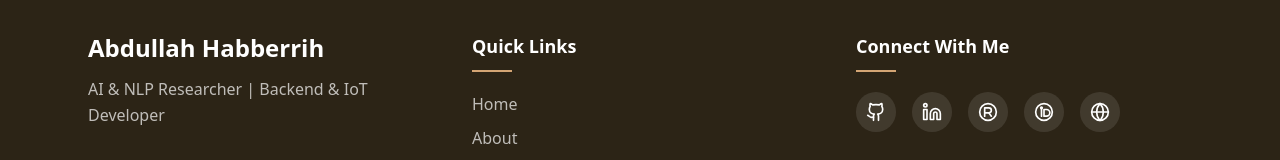
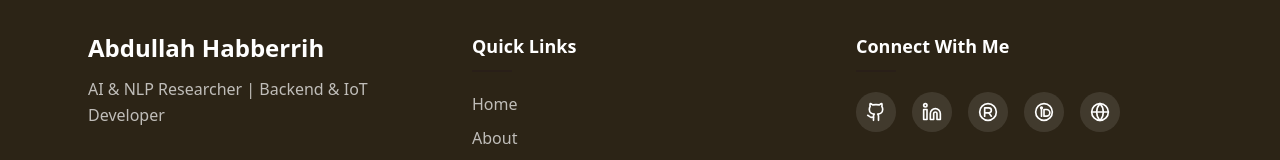
Before and after one commit to habberrih/portfolio, a Next.js app: page / in a window 1280 px wide. Shown: the part 10551-10711 px from the top of the page. Built offline with nearby package versions, Linux system fonts and the light colour scheme.

Commit message:
fix: update footer component styles for improved theme consistency

```diff
--- a/src/components/footer.tsx
+++ b/src/components/footer.tsx
@@ -42,7 +42,7 @@ export function Footer() {
   ];
 
   return (
-    <footer className="bg-[#2C2416] text-white">
+    <footer className="bg-[#2C2416] dark:bg-[#1a1410] text-white">
       <div className="max-w-6xl mx-auto px-6 py-20">
         {/* Footer Content Grid */}
         <div className="grid grid-cols-1 md:grid-cols-2 lg:grid-cols-3 gap-10 lg:gap-12 mb-16">
@@ -70,14 +70,14 @@ export function Footer() {
           >
             <h4 className="text-lg font-semibold mb-5 pb-3 relative inline-block">
               Quick Links
-              <span className="absolute bottom-0 left-0 md:left-0 w-10 h-0.5 bg-[#D4A574]" />
+              <span className="absolute bottom-0 left-0 md:left-0 w-10 h-0.5 bg-primary" />
             </h4>
             <ul className="space-y-2.5">
               {quickLinks.map((link) => (
                 <li key={link.name}>
                   <a
                     href={link.href}
-                    className="text-white/70 hover:text-[#D4A574] hover:pl-1.5 transition-all duration-300 inline-block"
+                    className="text-white/70 hover:text-primary hover:pl-1.5 transition-all duration-300 inline-block"
                   >
                     {link.name}
                   </a>
@@ -96,7 +96,7 @@ export function Footer() {
           >
             <h4 className="text-lg font-semibold mb-5 pb-3 relative inline-block">
               Connect With Me
-              <span className="absolute bottom-0 left-0 md:left-0 w-10 h-0.5 bg-[#D4A574]" />
+              <span className="absolute bottom-0 left-0 md:left-0 w-10 h-0.5 bg-primary" />
             </h4>
             <div className="flex gap-4 justify-center md:justify-start">
               {socialLinks.map((social) => (
@@ -106,7 +106,7 @@ export function Footer() {
                   target="_blank"
                   rel="noopener noreferrer"
                   aria-label={social.label}
-                  className="flex items-center justify-center w-10 h-10 rounded-full bg-white/10 text-white hover:bg-[#D4A574] transition-all duration-300"
+                  className="flex items-center justify-center w-10 h-10 rounded-full bg-white/10 text-white hover:bg-primary transition-all duration-300"
                   whileHover={{ y: -3 }}
                   whileTap={{ scale: 0.95 }}
                 >
```
